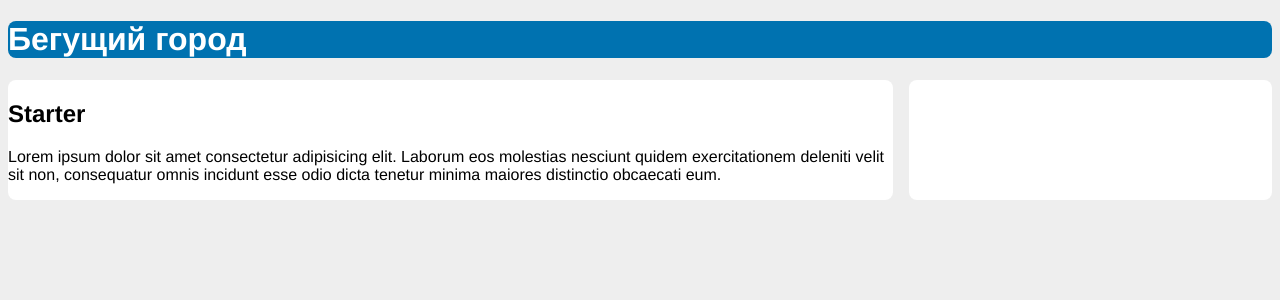
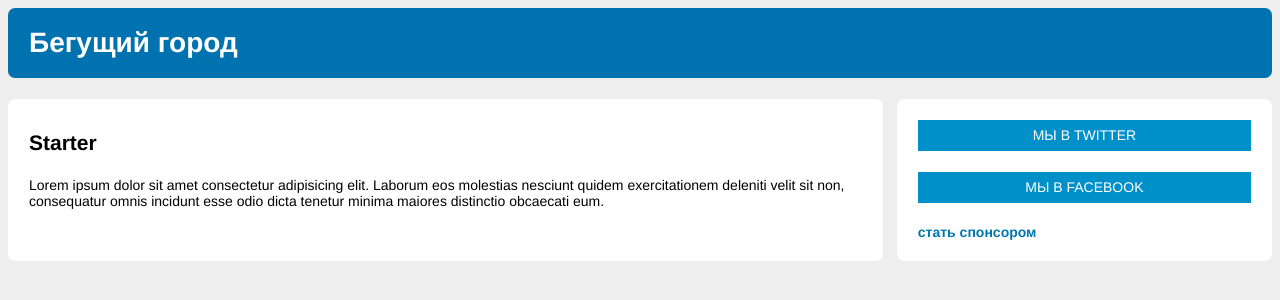
Before and after one commit to Zmhan-github/css-boilerplate, a website built with webpack: page src/index.html in a window 1280 px wide. Built offline with nearby package versions, Linux system fonts and the light colour scheme.

Commit message:
added minimal styles

```diff
--- a/src/index.html
+++ b/src/index.html
@@ -21,9 +21,9 @@
         </p>
       </div>
       <aside class="sidebar">
-        <div class="widget"></div>
-        <div class="widget"></div>
-        <div class="gizmo"></div>
+        <a href="/" class="btn-link">мы в twitter</a>
+        <a href="/" class="btn-link">мы в facebook</a>
+        <a href="/" class="sponsor-link">стать спонсором</a>
       </aside>
     </div>
   </body>
--- a/src/styles.css
+++ b/src/styles.css
@@ -1,5 +1,7 @@
 :root {
   box-sizing: border-box;
+  /* font-size: calc(1em + 1vw); */
+  font-size: 0.875em;
 }
 
 *,
@@ -11,12 +13,25 @@
 body {
   background-color: #eee;
   font-family: Helvetica, Arial, sans-serif;
+  line-height: 1.2;
+}
+
+body * + * {
+  margin-top: 1.5em;
 }
 
 header {
   color: #fff;
   background-color: #0072b0;
   border-radius: 0.5em;
+  padding: 1em 1.5em;
+  display: flex;
+  height: 70px;
+  align-items: center;
+}
+
+header > h1 {
+  margin: 0;
 }
 
 main {
@@ -26,18 +41,38 @@ main {
 .container {
   display: flex;
 }
+
 .main {
   background-color: #fff;
   border-radius: 0.5em;
+  padding: 1em 1.5em;
   float: left;
   width: 70%;
 }
 
 .sidebar {
   padding: 1.5em;
+  margin-top: 0;
   background-color: #fff;
   border-radius: 0.5em;
   float: left;
-  width: calc(30% - 1em);
+  width: 30%;
   margin-left: 1em;
 }
+
+.btn-link {
+  display: block;
+  padding: 0.5em;
+  color: #fff;
+  background-color: #0090c9;
+  text-align: center;
+  text-decoration: none;
+  text-transform: uppercase;
+}
+
+.sponsor-link {
+  display: block;
+  color: #0077b0;
+  font-weight: bold;
+  text-decoration: none;
+}
```
